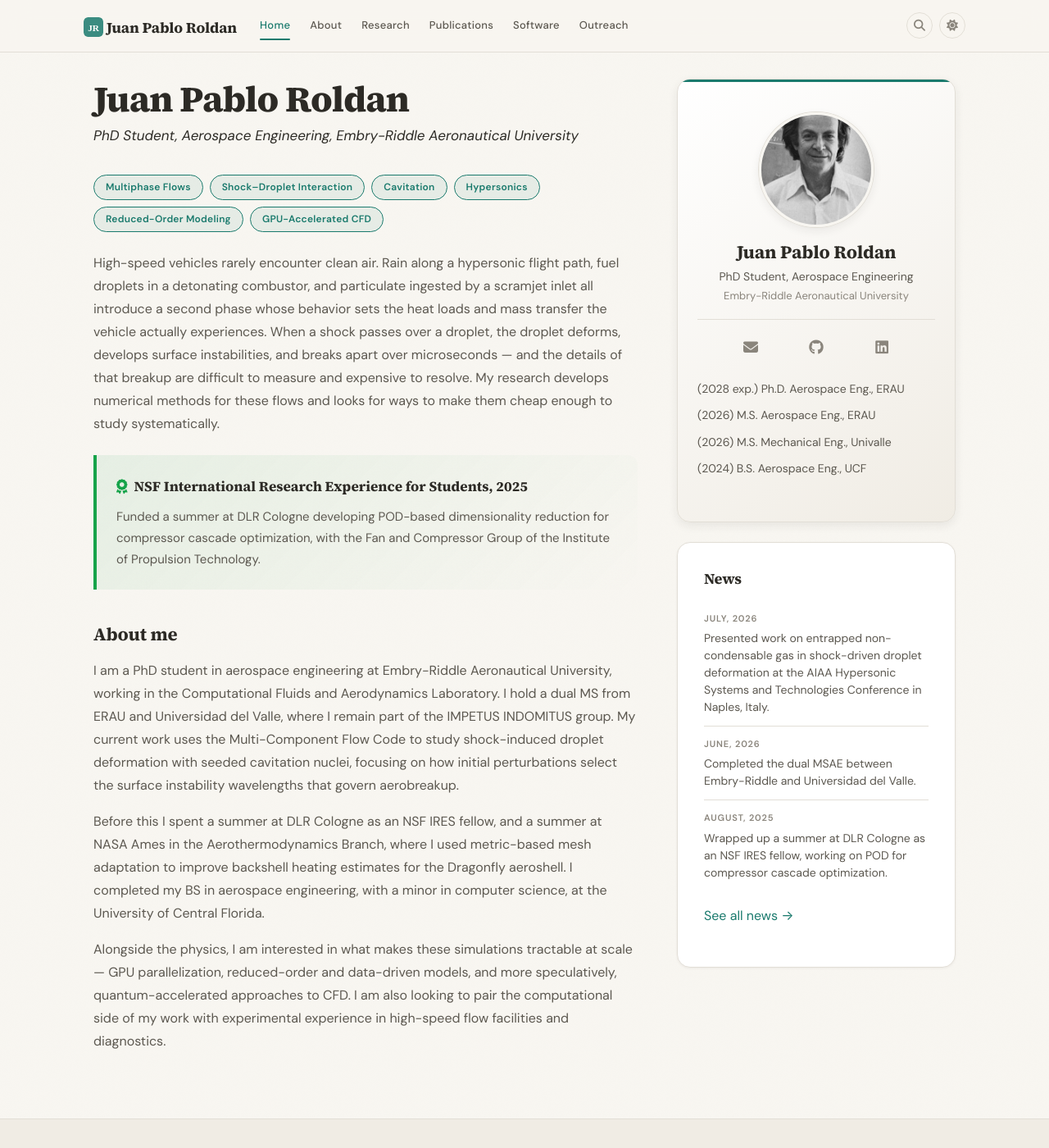
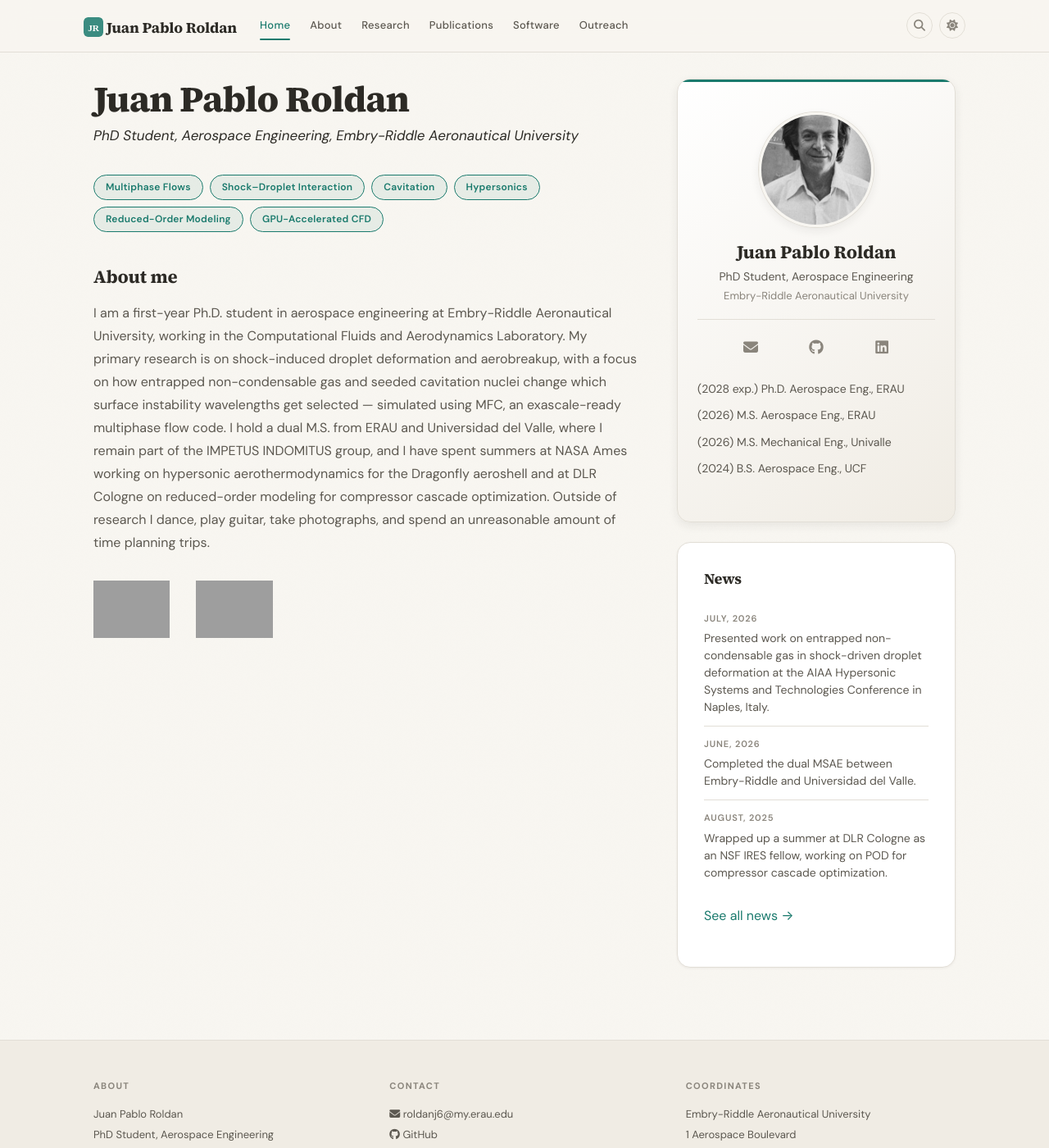
Before and after one commit to JuanPabloRoldan/JuanPabloRoldan.github.io, a Jekyll site: the page built from _pages/home.md, in a window 1280 px wide and 1400 px high. Shown: the whole window at 82% size. Built offline with Jekyll 4.4.1, drawn with Linux system fonts in a browser that asks for light colours; a style sheet for code colours, icons or effects is not loaded; grey boxes are pictures that could not be loaded.

Commit message:
Revise home page content and research details
Updated personal information and research focus in the home page.

```diff
--- a/_pages/home.md
+++ b/_pages/home.md
@@ -14,16 +14,16 @@ permalink: /
 <a href="{{ site.url }}{{ site.baseurl }}/research" class="chip">Reduced-Order Modeling</a>
 <a href="{{ site.url }}{{ site.baseurl }}/research" class="chip">GPU-Accelerated CFD</a>
 </div>
-High-speed vehicles rarely encounter clean air. Rain along a hypersonic flight path, fuel droplets in a detonating combustor, and particulate ingested by a scramjet inlet all introduce a second phase whose behavior sets the heat loads and mass transfer the vehicle actually experiences.
-When a shock passes over a droplet, the droplet deforms, develops surface instabilities, and breaks apart over microseconds — and the details of that breakup are difficult to measure and expensive to resolve.
-My research develops numerical methods for these flows and looks for ways to make them cheap enough to study systematically.
-<div class="callout callout-success" markdown="0">
-<div class="callout-title"><i class="fa-solid fa-award callout-icon"></i> NSF International Research Experience for Students, 2025</div>
-<p>Funded a summer at DLR Cologne developing POD-based dimensionality reduction for compressor cascade optimization, with the Fan and Compressor Group of the Institute of Propulsion Technology.</p>
+### About me
+I am a first-year Ph.D. student in aerospace engineering at Embry-Riddle Aeronautical University, working in the Computational Fluids and Aerodynamics Laboratory.
+My primary research is on shock-induced droplet deformation and aerobreakup, with a focus on how entrapped non-condensable gas and seeded cavitation nuclei change which surface instability wavelengths get selected — simulated using MFC, an exascale-ready multiphase flow code.
+I hold a dual M.S. from ERAU and Universidad del Valle, where I remain part of the IMPETUS INDOMITUS group, and I have spent summers at NASA Ames working on hypersonic aerothermodynamics for the Dragonfly aeroshell and at DLR Cologne on reduced-order modeling for compressor cascade optimization.
+Outside of research I dance, play guitar, take photographs, and spend an unreasonable amount of time planning trips.
+<div class="logo-row" markdown="0" style="display:flex; flex-wrap:wrap; align-items:center; gap:2rem; margin:2rem 0;">
+  <a href="https://daytonabeach.erau.edu/" target="_blank" rel="noopener">
+    <img src="{{ site.url }}{{ site.baseurl }}/images/cfal.png" alt="Computational Fluids and Aerodynamics Laboratory" style="max-height:70px; width:auto;" loading="lazy">
+  </a>
+  <a href="https://impetus-indomitus-dev.github.io/team-docs/" target="_blank" rel="noopener">
+    <img src="{{ site.url }}{{ site.baseurl }}/images/impetus.png" alt="IMPETUS INDOMITUS, Universidad del Valle" style="max-height:70px; width:auto;" loading="lazy">
+  </a>
 </div>
-### About me
-I am a PhD student in aerospace engineering at Embry-Riddle Aeronautical University, working in the Computational Fluids and Aerodynamics Laboratory. I hold a dual MS from ERAU and Universidad del Valle, where I remain part of the IMPETUS INDOMITUS group. My current work uses the Multi-Component Flow Code to study shock-induced droplet deformation with seeded cavitation nuclei, focusing on how initial perturbations select the surface instability wavelengths that govern aerobreakup.
-
-Before this I spent a summer at DLR Cologne as an NSF IRES fellow, and a summer at NASA Ames in the Aerothermodynamics Branch, where I used metric-based mesh adaptation to improve backshell heating estimates for the Dragonfly aeroshell. I completed my BS in aerospace engineering, with a minor in computer science, at the University of Central Florida.
-
-Alongside the physics, I am interested in what makes these simulations tractable at scale — GPU parallelization, reduced-order and data-driven models, and more speculatively, quantum-accelerated approaches to CFD. I am also looking to pair the computational side of my work with experimental experience in high-speed flow facilities and diagnostics.
```
